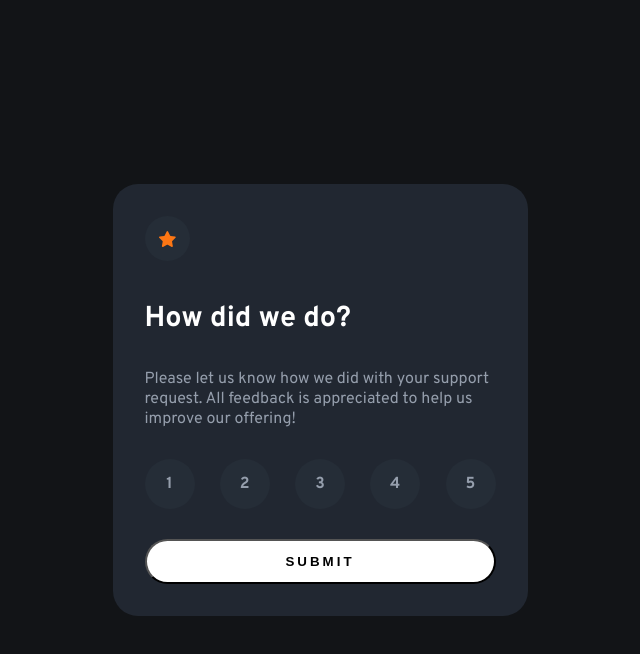
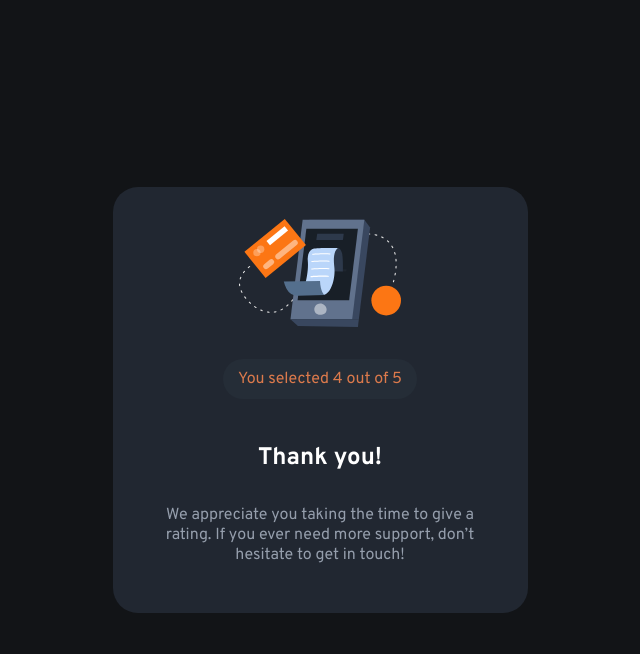
Before and after one commit to Muhammad-Taus/Front-End-Mentor-Interactive-Rating-Component, a plain HTML site: page index.html in a window 1280 px wide. Both pictures are taken after a click on the button "SUBMIT". Shown: the whole page, without its empty margins (320-960 px from the left). Drawn offline with Linux system fonts and the light colour scheme.

Commit message:
adding js

```diff
--- /dev/null
+++ b/app.js
@@ -0,0 +1,8 @@
+const btnSubmit = document.querySelector(".btn-submit");
+const ratingSection = document.querySelector(".rating-section");
+const thanksSection = document.querySelector(".thanks-section");
+
+btnSubmit.addEventListener("click", () => {
+    thanksSection.classList.remove("hidden");
+    ratingSection.classList.add("hidden");
+});
--- a/index.html
+++ b/index.html
@@ -23,6 +23,8 @@
 <body>
 
   <main class="container">
+
+    <section class="rating-section">
       <div class="svg-logo-star">
         <img src="/images/icon-star.svg" alt="svg-logo">
       </div>
@@ -34,6 +36,7 @@
         to help us improve our offering!
       </p>
 
+
       <ul>
         <li>1</li>
         <li>2</li>
@@ -42,30 +45,41 @@
         <li>5</li>
       </ul>
 
-    <button type="submit">Submit</button>
+      <button type="submit" class="btn-submit">Submit</button>
+
+    </section>
+
+
+
+
+    <section class="thanks-section hidden">
+      <div class="svg-logo-thank-you">
+        <img src="/images/illustration-thank-you.svg" alt="svg-logo-thank-you">
+      </div>
+
+      <div class="rating-paragraph-container">
+        <p class="rating-paragraph">
+          You selected 4 out of 5
+        </p>
+      </div>
+
+      <h2 class="rating-heading">
+        Thank you!
+      </h2>
+
+      <p class="rating-footer">
+        We appreciate you taking the time to give a rating. If you ever need more support,
+        don’t hesitate to get in touch!
+      </p>
+    </section>
+
 
   </main>
 
 
 
-  <!-- How did we do?
 
-  Please let us know how we did with your support request. All feedback is appreciated
-  to help us improve our offering!
-
-  1 2 3 4 5
-
-  Submit
-
-  You selected Add rating here out of 5
-
-  Thank you!
-
-  We appreciate you taking the time to give a rating. If you ever need more support,
-  don’t hesitate to get in touch!
-
-   -->
-
+  <script src="/app.js"></script>
 
 </body>
 
--- a/styles.css
+++ b/styles.css
@@ -16,6 +16,10 @@
     padding: 0;
     margin: 0;
     box-sizing: border-box;
+}
+
+.hidden{
+    display: none;
 }
 
 html, body{
```
Lines whose indentation alone changed are shown as unchanged.
